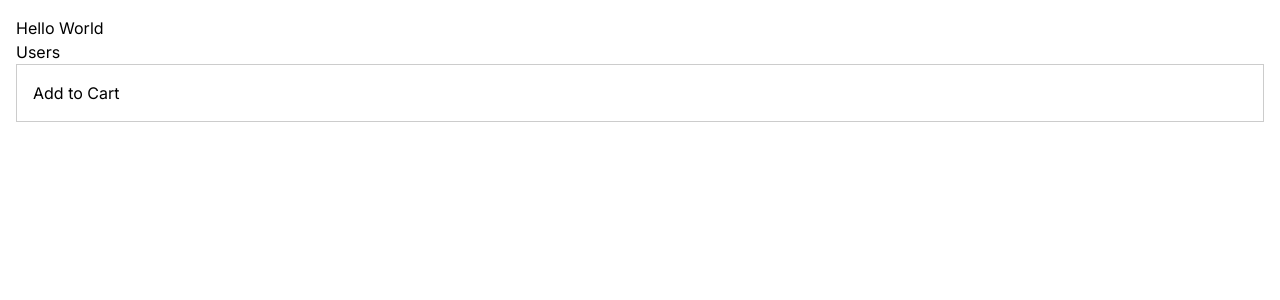
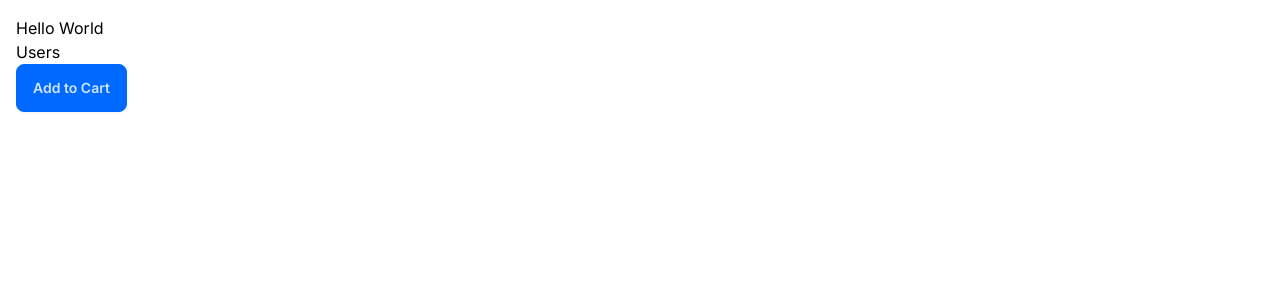
Before and after one commit to taeyoung8/GameRankHubNext, a Next.js app: page / in a window 1280 px wide. Shown: the top 300 px of the page. Built offline with nearby package versions, Linux system fonts and the light colour scheme.

Commit message:
tailwind css test

```diff
--- a/app/components/AddToCart.tsx
+++ b/app/components/AddToCart.tsx
@@ -4,7 +4,7 @@
 const AddToCart = () => {
   return (
     <div>
-        <button onClick={() => console.log('Click')}>Add to Cart</button>
+        <button className='btn btn-primary' onClick={() => console.log('Click')}>Add to Cart</button>
     </div>
   )
 }
--- a/app/components/ProductCard.tsx
+++ b/app/components/ProductCard.tsx
@@ -4,7 +4,7 @@
 
 const ProductCard = () => {
   return (
-    <div className={styles.card}>
+    <div>
       <AddToCart />
     </div>
   )
--- a/app/layout.tsx
+++ b/app/layout.tsx
@@ -15,7 +15,7 @@
   children: React.ReactNode;
 }>) {
   return (
-    <html lang="en">
+    <html lang="en" data-theme="winter">
       <body className={inter.className}>{children}</body>
     </html>
   );
--- a/app/users/page.tsx
+++ b/app/users/page.tsx
@@ -3,12 +3,12 @@
 interface User {
   id: number;
   name: string;
+  email: string;
 }
 
 const UsersPage = async () => {
   const res = await fetch(
-    'https://jsonplaceholder.typicode.com/users',
-    {cache: 'no-store'});
+    'https://jsonplaceholder.typicode.com/users');
     // { next: { revalidate: 10}});
   const users: User[] = await res.json();
 
@@ -16,9 +16,21 @@
     <>
     <h1>Users</h1>
     <p>{new Date().toLocaleTimeString()}</p> {/* when the time is rendered - static page */}
-    <ul>
-      {users.map(user => <li key={user.id}>{user.name}</li>)}
-    </ul>
+    <table className='table table-bordered'>
+      <thead>
+        <tr>
+          <th>Name</th>
+          <th>Email</th>
+        </tr>
+      </thead>
+      <tbody>
+      {users.map(user => <tr key={user.id}>
+        <th>{user.name}</th>
+        <th>{user.email}</th>
+      </tr>)}
+      </tbody>
+
+    </table>
     </>
   )
 }
--- a/tailwind.config.ts
+++ b/tailwind.config.ts
@@ -15,6 +15,9 @@
       },
     },
   },
-  plugins: [],
+  plugins: [require("daisyui")],
+  daisyui: {
+    themes: ["winter"],
+  },
 };
 export default config;
```
Also changed, not shown: package.json (+6 -5 lines), 1 other file (tests, documents, lock files or other folders).
